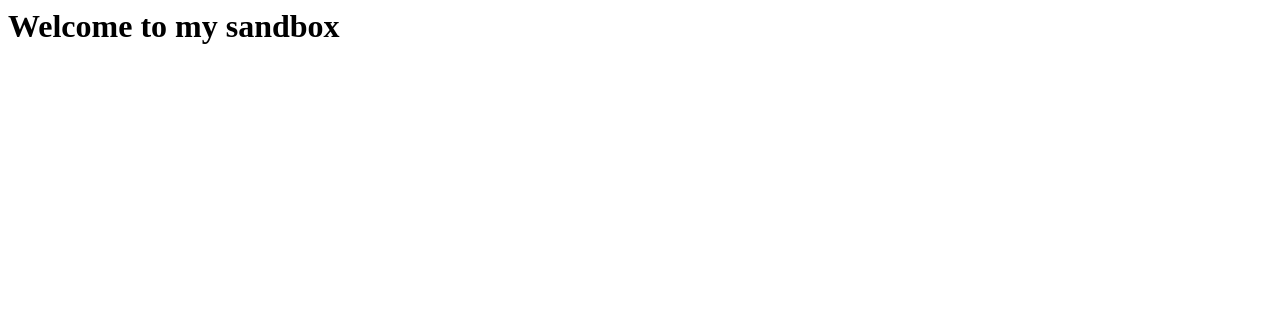
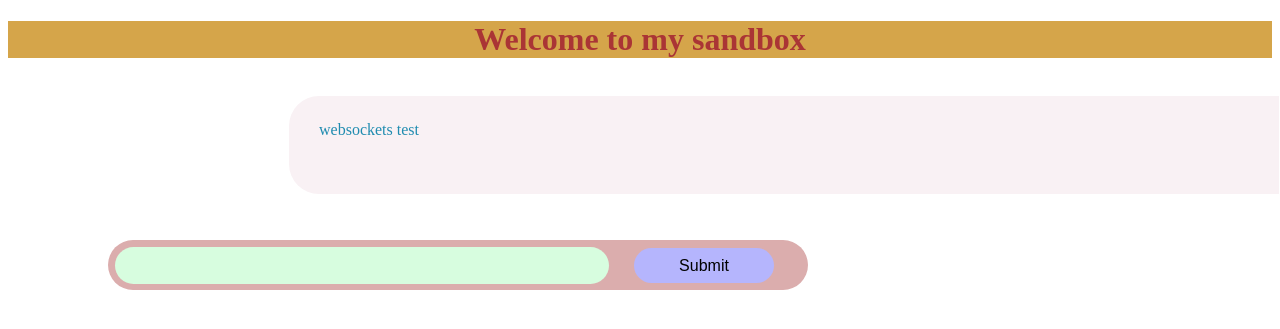
Before and after one commit to Surrealistic-Creature/elsewhere, a Python web app: template templates/index.html in a window 1280 px wide. Shown: the top 329 px of the page. Run offline with Jinja, Linux system fonts and the light colour scheme; the template is opened without the code that fills it, so the values that code supplies are empty.

Commit message:
fixes/css/websockets test

```diff
--- /dev/null
+++ b/static/styles.css
@@ -0,0 +1,54 @@
+.header {
+	text-align: center;
+	color: #aa3535;
+	background-color: #d5a54a;
+}
+
+.qouter {
+	text-align: left;
+	color: #208cb0;
+	background-color: #f9f1f4;
+	height: 3em;
+	width: 75%;
+	border-bottom-left-radius: 30px;
+	border-top-left-radius: 30px;
+	padding-block: 25px;
+	padding-left: 30px;
+	position: absolute;
+	right: -39px;
+}
+
+.dbreq {
+	position: absolute;
+	top: 30%;
+	margin-left: 100px;
+	background-color: #dbadad;
+	width: 700px;
+	height: 50px;
+	border-radius: 40px;
+}
+
+.send_some {
+	width: 70%;
+	height: 35px;
+	border-radius: 50px;
+	border-style: none;
+	background-color: #d7fddf;
+	position: relative;
+	text-align: center;
+	font-size: 16px;
+	margin-left: 1%;
+	margin-top: 1%;
+
+}
+
+.submit_button {
+	position: relative;
+	background-color: #b5b5fd;
+	border-style: none;
+	border-radius: 40px;
+	margin-left: 3%;
+	height: 35px;
+	font-size: 16px;
+	width: 20%;
+}
--- a/templates/index.html
+++ b/templates/index.html
@@ -1,15 +1,23 @@
+<!DOCTYPE html>
 <html>
 	<head>
 		<meta charset="utf-8">
+		<title>Elsewhere</title>
+		 <link rel="stylesheet" href="static/styles.css">
+	</head>
+	<body>
+		<h1 class="header">Welcome to my sandbox</h1>
+		<div>
+			<blockquote class="qouter">websockets test</blockquote>
+		</div>
+		<div class="dbreq">
+			<form name="myForm">
+				<input type="text" name="request_form" class="send_some">
+				<input type="submit" name="try" class="submit_button">
+			</form>
+		</div>
+		 <script type="text/javascript">
 
-
-    <title>Elsewhere</title>
-    <style>
-    </style>
-  </head>
-
-  <body>
-    <h1>Welcome to my sandbox</h1>
-
-
-</body></html>
+		 </script>
+	</body>
+</html>
```
Also changed, not shown: main.py (+7 -0 lines).
